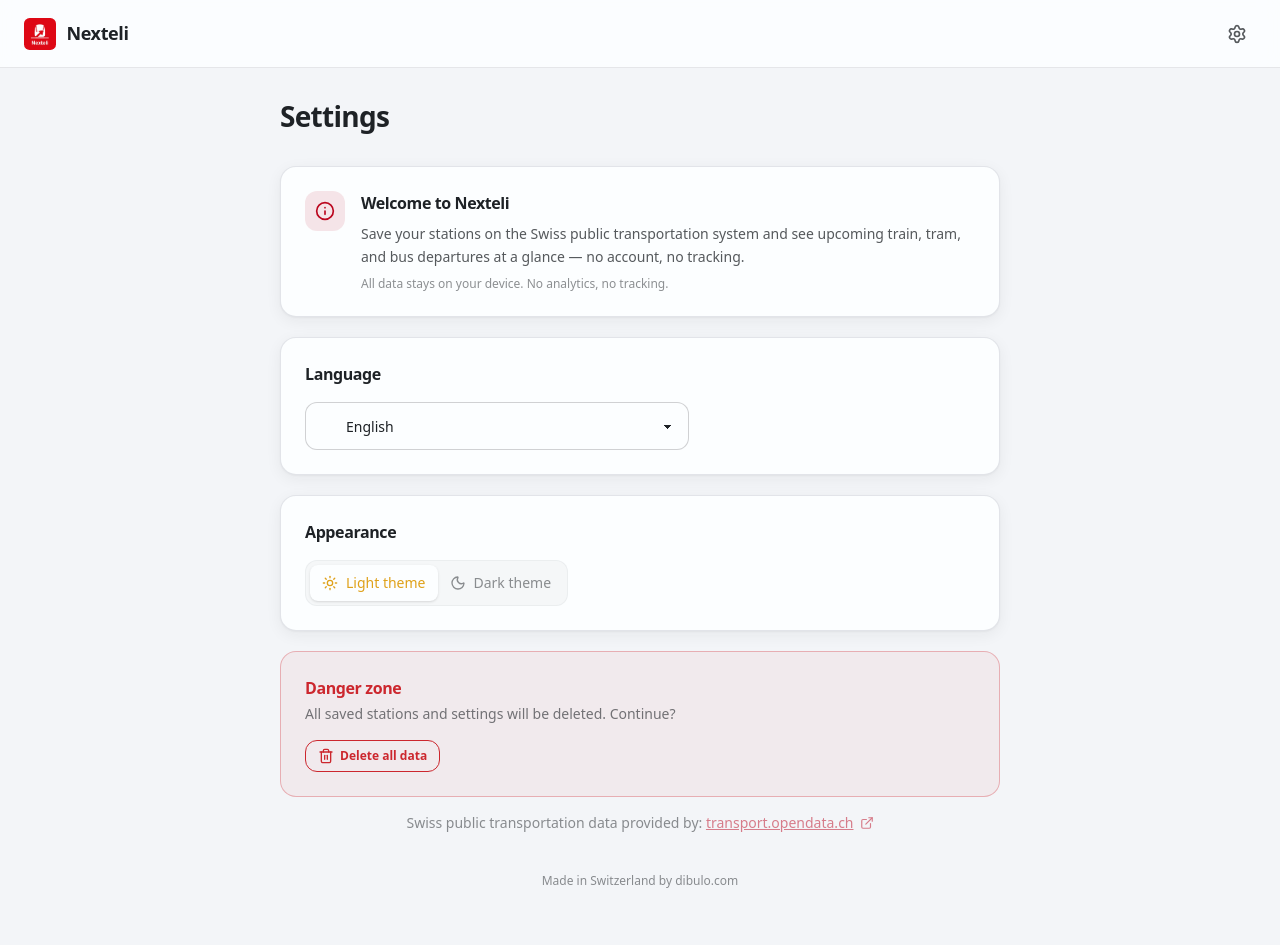
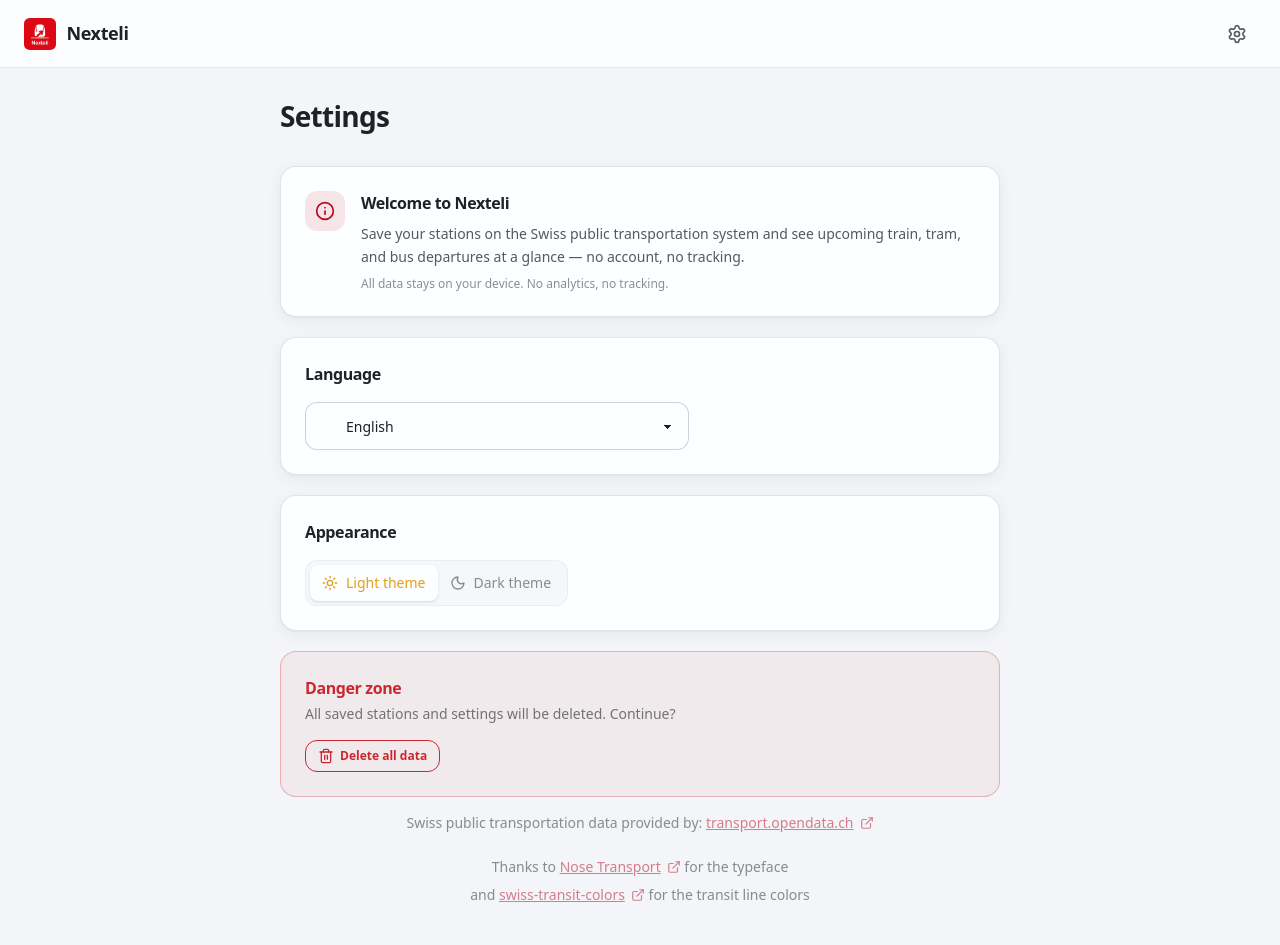
Before and after one commit to Dibulo/nexteli-v2, a Vue app: page /settings in a window 1280 px wide. Shown: the top 945 px of the page. Built offline with nearby package versions, Linux system fonts and the light colour scheme.

Commit message:
Add credits for Nose Transport font and swiss-transit-colors

```diff
--- a/src/pages/SettingsPage.vue
+++ b/src/pages/SettingsPage.vue
@@ -101,6 +101,35 @@
       </a>
     </div>
 
+    <div class="mt-6 space-y-2 text-center text-sm opacity-50">
+      <p>
+        Thanks to
+        <a
+          href="https://nose-design.github.io/Nose-Transport/"
+          target="_blank"
+          rel="noopener"
+          class="link link-primary inline-flex items-center gap-1.5 text-sm font-medium"
+        >
+          Nose Transport
+          <ExternalLink class="size-3.5" />
+        </a>
+        for the typeface
+      </p>
+      <p>
+        and
+        <a
+          href="https://github.com/vasile/swiss-transit-colors"
+          target="_blank"
+          rel="noopener"
+          class="link link-primary inline-flex items-center gap-1.5 text-sm font-medium"
+        >
+          swiss-transit-colors
+          <ExternalLink class="size-3.5" />
+        </a>
+        for the transit line colors
+      </p>
+    </div>
+
     <p class="mt-10 text-center text-xs opacity-50">
       Made in Switzerland by
       <a
```
